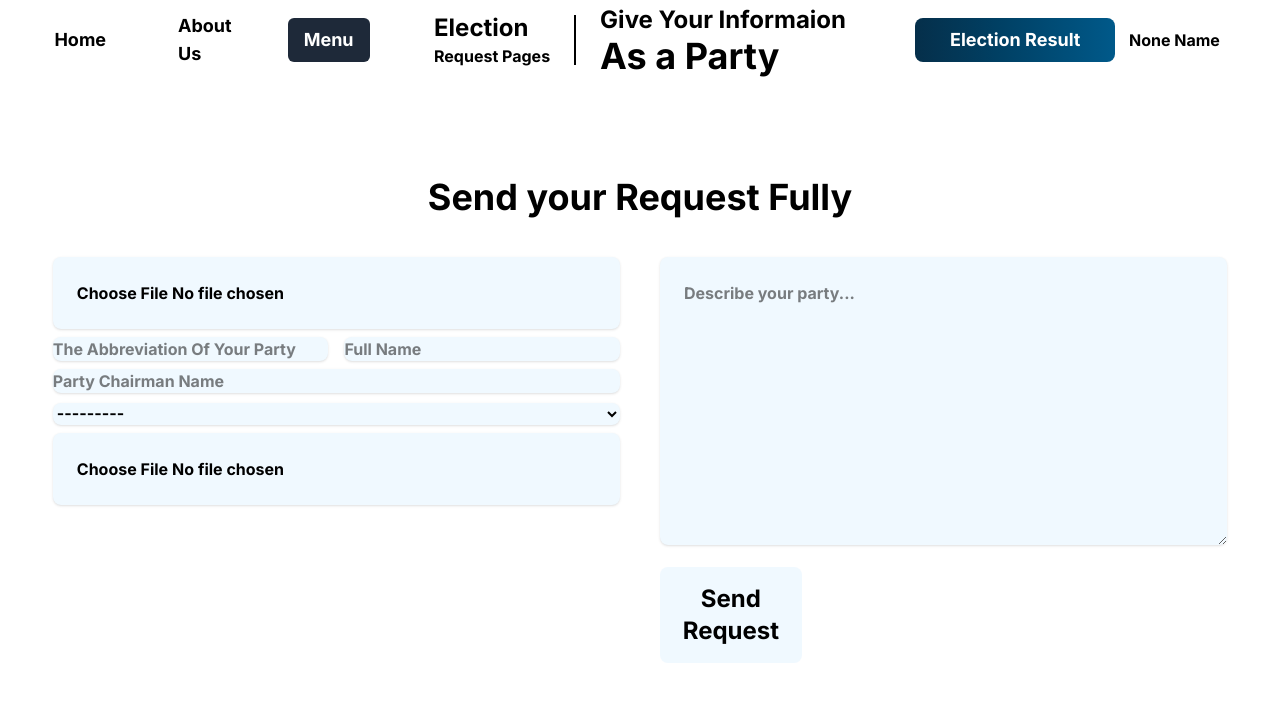
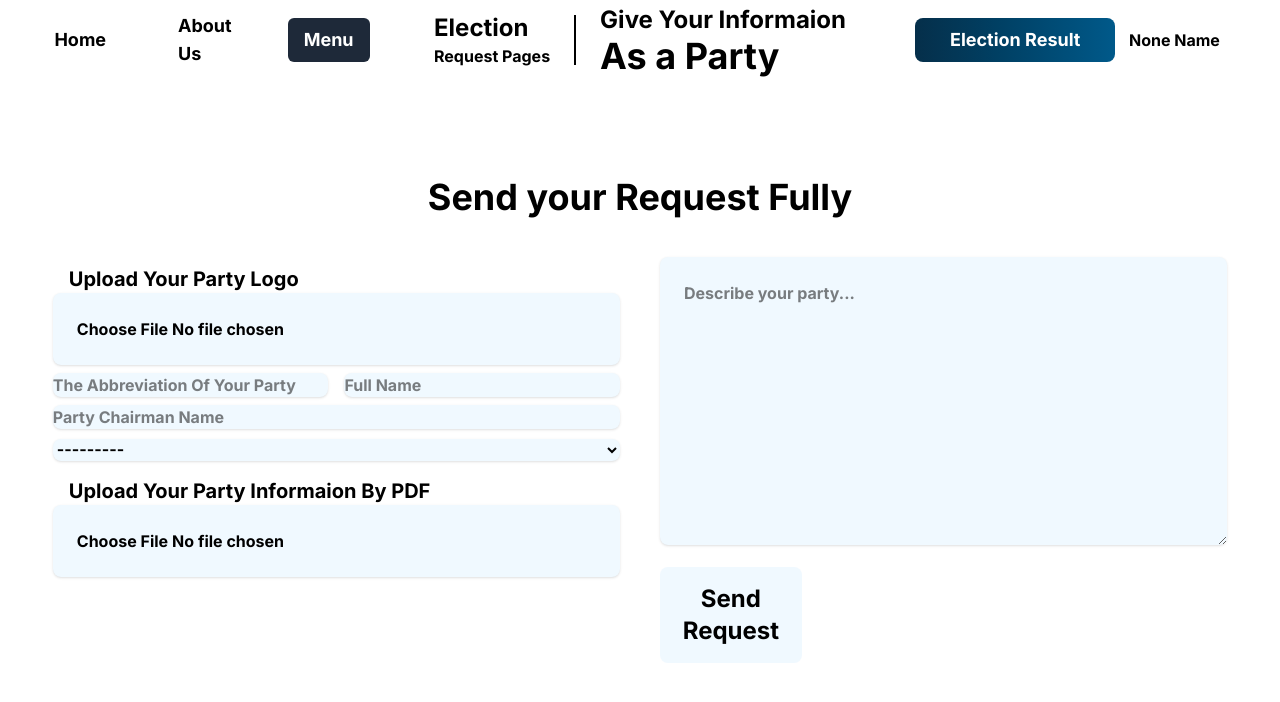
Before and after one commit to Ethiopian-inspired/National-Election---E-vote, a Django app: page /compitition_request/ in a window 1280 px wide. Shown: the top 702 px of the page. Run offline with Django 5.2, Linux system fonts and the light colour scheme; style sheets or scripts are compiled from the project's sources.

Commit message:
feat: add Request Data

```diff
--- a/core/templates/public/Pages/Comp-page/compition-request-page.html
+++ b/core/templates/public/Pages/Comp-page/compition-request-page.html
@@ -27,7 +27,8 @@
                 <form method="post" enctype="multipart/form-data" class="w-full flex justify-center items-start gap-10 p-10 inter_Bold">
                     {% csrf_token %}
                     <div class="w-[50%] flex flex-col gap-2">
-                        <div>
+                        <div class="pt-2">
+                            <p class="pl-4 text-xl">Upload Your Party Logo</p>
                             {{ Comptition.party_logo }}
                         </div>
 
@@ -44,7 +45,8 @@
                             {{ Comptition.want_lead }}
                         </div>
 
-                        <div>
+                        <div class="pt-2">
+                            <p class="pl-4 text-xl">Upload Your Party Informaion By PDF</p>
                             {{ Comptition.party_info_PDF }}
                         </div>
                     </div>
--- a/core/templates/public/base.html
+++ b/core/templates/public/base.html
@@ -70,7 +70,7 @@
                     {% elif message.tags == 'info' %} bg-blue-500
                     {% endif %}
                 ">
-                    <p class="inter_ExtraBold text-4xl text-white">{{ message }}</p>
+                    <p class="inter_ExtraBold text-2xl text-white">{{ message }}</p>
                     <p class="w-[80%] text-center text-xs text-white indent-2">E-Vote National Platform is a secure electronic voting system built to deliver transparent, efficient, and tamper-resistant national elections through modern digital infrastructure.</p>
                 </div>
             {% endfor %}
```
Also changed, not shown: core/media/Parties_logo/Gemini_Generated_Image_cjwpxqcjwpxqcjwp.png (added), 1 other file.
